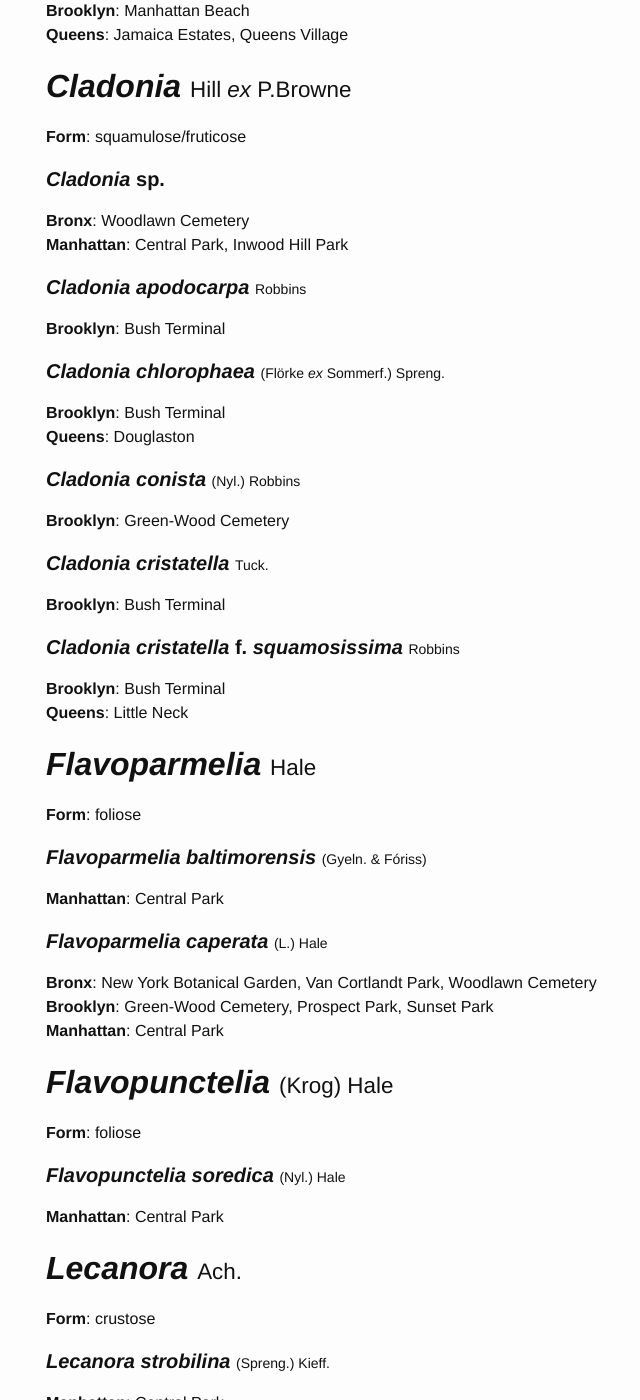
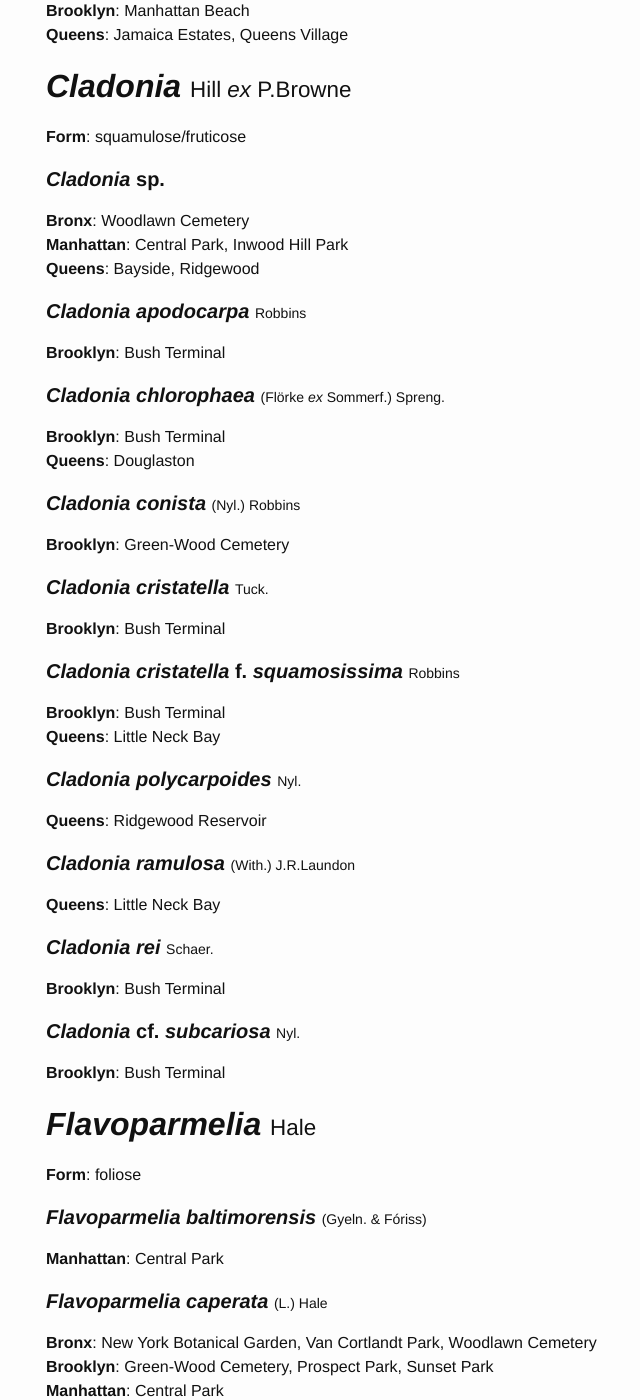
Before and after one commit to lichens-nyc/lichens-nyc.github.io, a Jekyll site: the page built from lichens-nyc.md, in a window 1280 px wide and 1400 px high, scrolled down 1158 px. Shown: the whole window, without its empty margins (224-864 px from the left). Built offline with Jekyll 4.4.1, drawn with Linux system fonts in a browser that asks for light colours.

Commit message:
Notes on the Lichens of Eastern New York City
Kings and Queens Counties, Long Island, New York
Thomas J. Delendick
Bulletin of the Torrey Botanical Club, Vol. 121, No. 2 (Apr. – Jun., 1994), pp. 188–193

[commit batch 2]

```diff
--- a/_data/lichens.yaml
+++ b/_data/lichens.yaml
@@ -43,6 +43,14 @@ Cladonia:
       auth: Tuck.
     cristatella f. squamosissima:
       auth: Robbins
+    ramulosa:
+      auth: (With.) J.R.Laundon
+    rei:
+      auth: Schaer.
+    polycarpoides:
+      auth: Nyl.
+    subcariosa:
+      auth: Nyl.
 Flavoparmelia:
   auth: Hale
   date: 1986
--- a/_data/locations.yaml
+++ b/_data/locations.yaml
@@ -6,6 +6,7 @@ boros:
   SI: Staten Island
 
 sites:
+  BS: { name: Bayside,                   boro: QU }
   BT: { name: Bush Terminal,             boro: BK }
   CP: { name: Central Park,              boro: MA }
   DT: { name: Douglaston,                boro: QU }
@@ -13,12 +14,14 @@ sites:
   HT: { name: Heffernan Triangle,        boro: BK }
   IH: { name: Inwood Hill Park,          boro: MA }
   JE: { name: Jamaica Estates,           boro: QU }
-  LN: { name: Little Neck,               boro: QU }
+  LN: { name: Little Neck Bay,           boro: QU }
   MB: { name: Manhattan Beach,           boro: BK }
   NY: { name: New York Botanical Garden, boro: BX }
   PP: { name: Prospect Park,             boro: BK }
   QV: { name: Queens Village,            boro: QU }
   RP: { name: Rego Park,                 boro: QU }
+  RR: { name: Ridgewood Reservoir,       boro: QU }
+  RW: { name: Ridgewood,                 boro: QU }
   SP: { name: Sunset Park,               boro: BK }
   VC: { name: Van Cortlandt Park,        boro: BX }
   WC: { name: Woodlawn Cemetery,         boro: BX }
```
Also changed, not shown: _data/lichens-nyc.yaml (+16 -0 lines).
